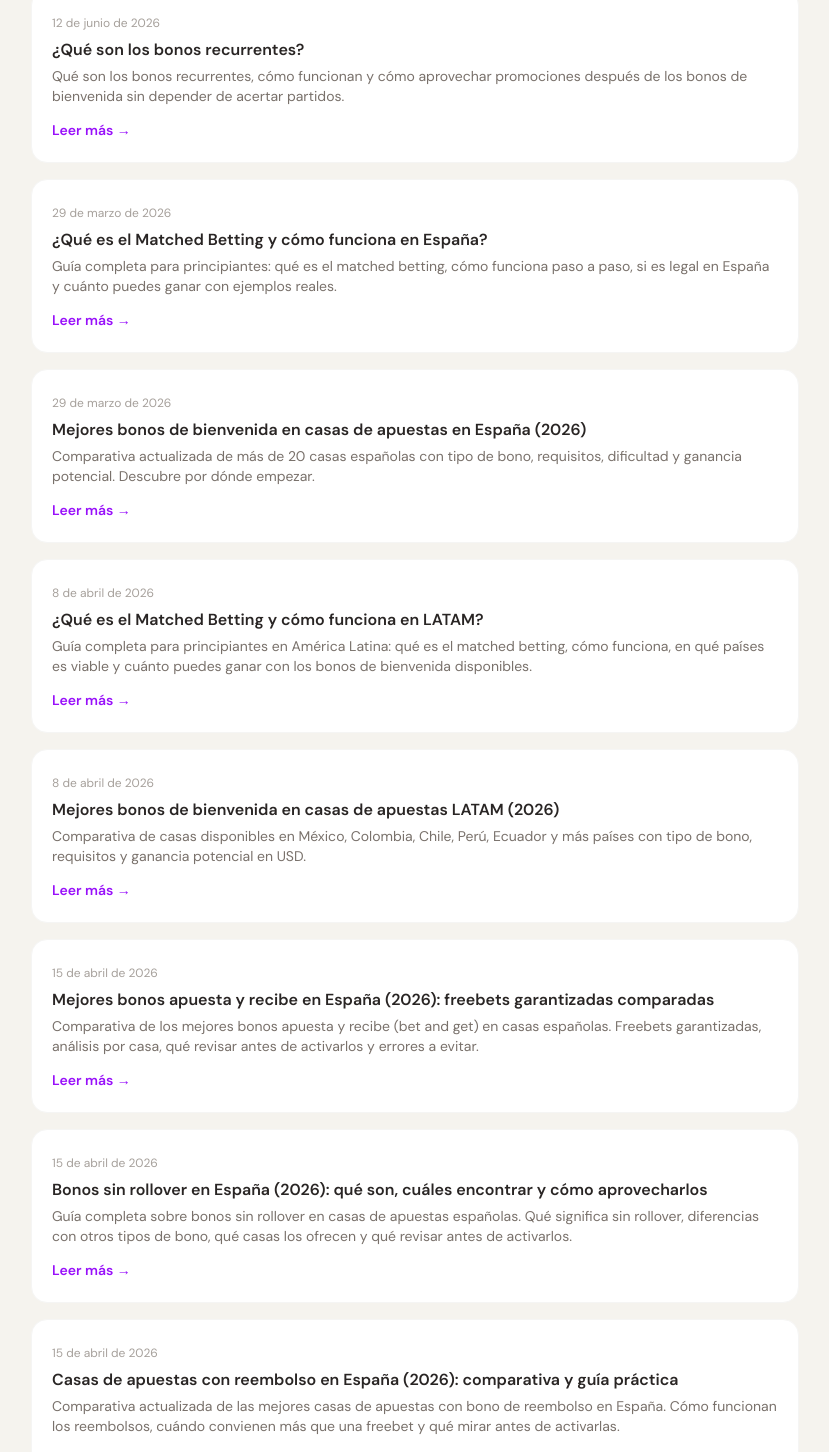
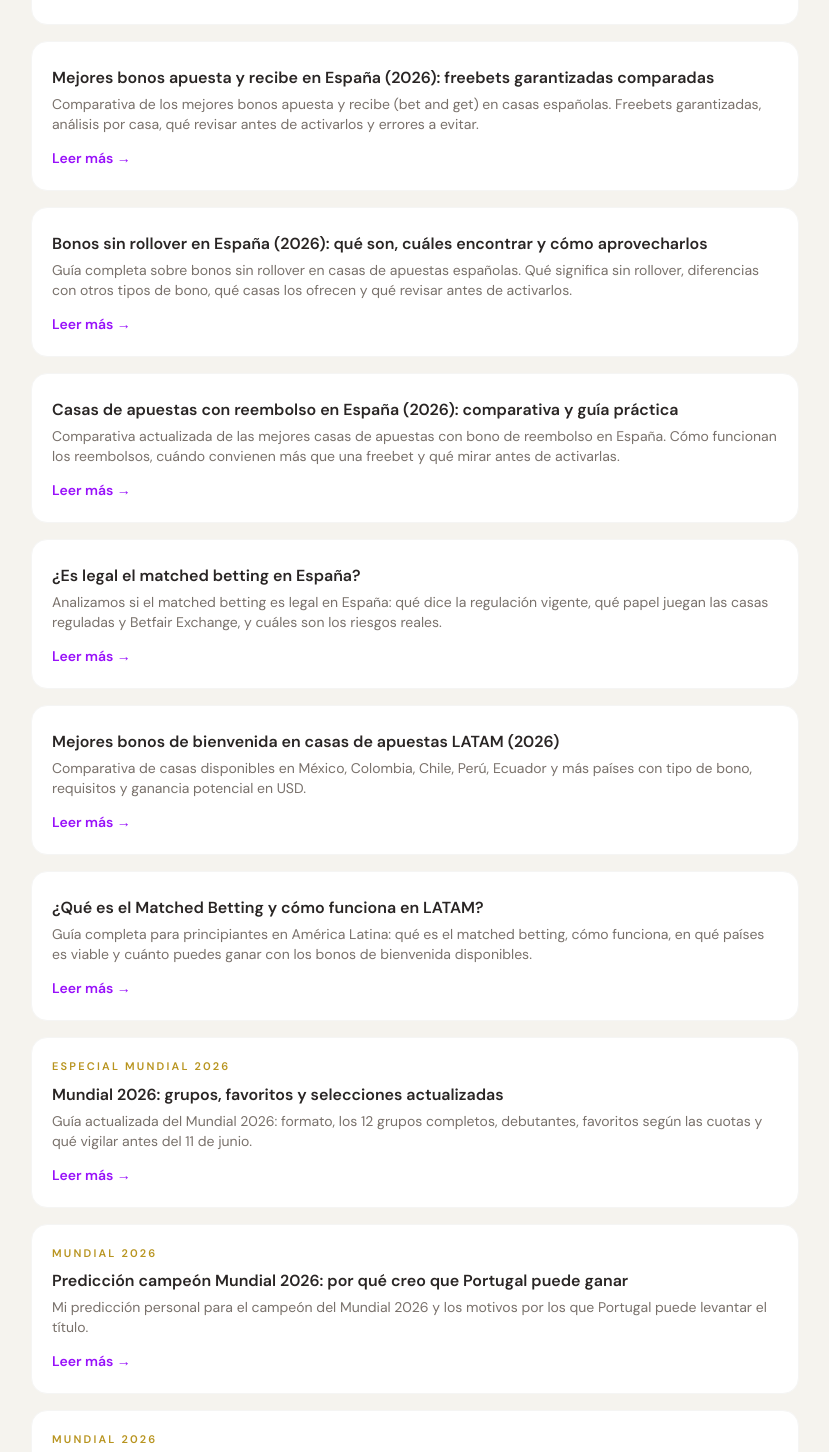
Before and after one commit to eloylt13/matched-betting-app, a Next.js app: page /blog in a window 1280 px wide. Shown: the part 820-2272 px from the top of the page, without its empty margins (225-1054 px from the left). Built offline with nearby package versions, Linux system fonts and the light colour scheme; no server answers; a web font is replaced by a local one.

Commit message:
Mejora blog como hub SEO

```diff
--- a/app/blog/bonos-sin-rollover-espana/page.tsx
+++ b/app/blog/bonos-sin-rollover-espana/page.tsx
@@ -3,9 +3,9 @@ import Link from 'next/link'
 import BlogCta from '@/components/blog/BlogCta'
 
 export const metadata: Metadata = {
-  title: 'Bonos sin rollover en España 2026: las mejores ofertas sin condiciones | IAPredictHub',
+  title: 'Bonos sin rollover en España: qué son y cómo revisarlos | IAPredictHub',
   description:
-    'Guía completa sobre bonos sin rollover en casas de apuestas españolas. Qué significa sin rollover, cómo distinguirlos de otros tipos de bono, qué casas los ofrecen y qué revisar antes de activarlos.',
+    'Guía para entender los bonos sin rollover en casas de apuestas españolas, distinguirlos de otros bonos y revisar condiciones antes de activarlos.',
 }
 
 const casasSinRollover = [
--- a/app/blog/casas-apuestas-reembolso-espana/page.tsx
+++ b/app/blog/casas-apuestas-reembolso-espana/page.tsx
@@ -2,9 +2,9 @@ import type { Metadata } from 'next'
 import Link from 'next/link'
 
 export const metadata: Metadata = {
-  title: 'Casas de Apuestas con Reembolso en España 2026 — Comparativa | IAPredictHub',
+  title: 'Casas de apuestas con reembolso en España (2026) | IAPredictHub',
   description:
-    'Comparativa actualizada de las mejores casas de apuestas con bono de reembolso en España 2026. Qué son las apuestas sin riesgo, cuándo convienen más que una freebet y qué mirar antes de activarlas.',
+    'Compara casas de apuestas con bono de reembolso en España, entiende cómo funcionan las apuestas sin riesgo y qué revisar antes de usar la calculadora.',
 }
 
 const casasReembolso = [
--- a/app/blog/mejores-bonos-apuesta-y-recibe-espana/page.tsx
+++ b/app/blog/mejores-bonos-apuesta-y-recibe-espana/page.tsx
@@ -2,9 +2,9 @@ import type { Metadata } from 'next'
 import Link from 'next/link'
 
 export const metadata: Metadata = {
-  title: 'Mejores Bonos Apuesta y Recibe en España 2026 | IAPredictHub',
+  title: 'Mejores bonos apuesta y recibe en España (2026) | IAPredictHub',
   description:
-    'Comparativa de los mejores bonos apuesta y recibe (bet and get) disponibles en España en 2026. Freebets garantizadas, casas recomendadas para principiantes y guía para aprovecharlos sin errores.',
+    'Comparativa de bonos apuesta y recibe en España: freebets garantizadas, casas recomendadas para principiantes y condiciones clave antes de activarlos.',
 }
 
 const casasApuestaYRecibe = [
--- a/app/blog/mejores-bonos-bienvenida-apuestas-espana/page.tsx
+++ b/app/blog/mejores-bonos-bienvenida-apuestas-espana/page.tsx
@@ -2,9 +2,9 @@ import type { Metadata } from 'next'
 import Link from 'next/link'
 
 export const metadata: Metadata = {
-  title: 'Mejores Bonos de Bienvenida en Casas de Apuestas España 2026 | IAPredictHub',
+  title: 'Mejores bonos de bienvenida en España (2026) | IAPredictHub',
   description:
-    'Lista actualizada de los mejores bonos de bienvenida en casas de apuestas en España 2026. Comparativa con tipo de oferta, requisitos, dificultad y ganancia potencial por casa.',
+    'Compara los mejores bonos de bienvenida de casas de apuestas en España: freebets, reembolsos, rollover, dificultad y beneficio potencial con matched betting.',
 }
 
 const bonos = [
--- a/app/blog/page.tsx
+++ b/app/blog/page.tsx
@@ -2,9 +2,9 @@ import type { Metadata } from 'next'
 import Link from 'next/link'
 
 export const metadata: Metadata = {
-  title: 'Blog de matched betting en España | Noticias, guías y análisis | IAPredictHub',
+  title: 'Guías de matched betting y bonos en España | IAPredictHub',
   description:
-    'Artículos y guías útiles sobre matched betting en España, con análisis de bonos de bienvenida, casas de apuestas y contenido complementario con referencias también para LATAM.',
+    'Aprende matched betting con guías sobre bonos de bienvenida, freebets, beneficios recurrentes, casas de apuestas, reembolsos, bonos sin rollover y calculadora de cobertura.',
 }
 
 // Lista de artículos — añadir aquí cuando se publiquen
@@ -17,6 +17,76 @@ const articulos: Array<{
   image?: string
   destacado?: boolean
 }> = [
+  {
+    slug: 'mejores-bonos-bienvenida-apuestas-espana',
+    titulo: 'Mejores bonos de bienvenida en casas de apuestas en España (2026)',
+    fecha: '29 de marzo de 2026',
+    descripcion:
+      'Comparativa actualizada de más de 20 casas españolas con tipo de bono, requisitos, dificultad y ganancia potencial. Descubre por dónde empezar.',
+  },
+  {
+    slug: 'que-es-matched-betting-espana',
+    titulo: '¿Qué es el Matched Betting y cómo funciona en España?',
+    fecha: '29 de marzo de 2026',
+    descripcion:
+      'Guía completa para principiantes: qué es el matched betting, cómo funciona paso a paso, si es legal en España y cuánto puedes ganar con ejemplos reales.',
+  },
+  {
+    slug: 'que-son-los-bonos-recurrentes',
+    titulo: '¿Qué son los bonos recurrentes?',
+    fecha: '12 de junio de 2026',
+    descripcion:
+      'Qué son los bonos recurrentes, cómo funcionan y cómo aprovechar promociones después de los bonos de bienvenida sin depender de acertar partidos.',
+  },
+  {
+    slug: 'que-es-una-freebet',
+    titulo: '¿Qué es una freebet y cómo convertirla en dinero real?',
+    fecha: '15 de abril de 2026',
+    descripcion:
+      'Aprende qué es una freebet, los tipos más comunes (stake devuelto y stake no devuelto) y cómo convertirla en dinero real con la técnica del matched betting paso a paso.',
+  },
+  {
+    slug: 'mejores-bonos-apuesta-y-recibe-espana',
+    titulo: 'Mejores bonos apuesta y recibe en España (2026): freebets garantizadas comparadas',
+    fecha: '15 de abril de 2026',
+    descripcion:
+      'Comparativa de los mejores bonos apuesta y recibe (bet and get) en casas españolas. Freebets garantizadas, análisis por casa, qué revisar antes de activarlos y errores a evitar.',
+  },
+  {
+    slug: 'bonos-sin-rollover-espana',
+    titulo: 'Bonos sin rollover en España (2026): qué son, cuáles encontrar y cómo aprovecharlos',
+    fecha: '15 de abril de 2026',
+    descripcion:
+      'Guía completa sobre bonos sin rollover en casas de apuestas españolas. Qué significa sin rollover, diferencias con otros tipos de bono, qué casas los ofrecen y qué revisar antes de activarlos.',
+  },
+  {
+    slug: 'casas-apuestas-reembolso-espana',
+    titulo: 'Casas de apuestas con reembolso en España (2026): comparativa y guía práctica',
+    fecha: '15 de abril de 2026',
+    descripcion:
+      'Comparativa actualizada de las mejores casas de apuestas con bono de reembolso en España. Cómo funcionan los reembolsos, cuándo convienen más que una freebet y qué mirar antes de activarlas.',
+  },
+  {
+    slug: 'es-legal-matched-betting-espana',
+    titulo: '¿Es legal el matched betting en España?',
+    fecha: '15 de abril de 2026',
+    descripcion:
+      'Analizamos si el matched betting es legal en España: qué dice la regulación vigente, qué papel juegan las casas reguladas y Betfair Exchange, y cuáles son los riesgos reales.',
+  },
+  {
+    slug: 'mejores-bonos-bienvenida-latam',
+    titulo: 'Mejores bonos de bienvenida en casas de apuestas LATAM (2026)',
+    fecha: '8 de abril de 2026',
+    descripcion:
+      'Comparativa de casas disponibles en México, Colombia, Chile, Perú, Ecuador y más países con tipo de bono, requisitos y ganancia potencial en USD.',
+  },
+  {
+    slug: 'que-es-matched-betting-latam',
+    titulo: '¿Qué es el Matched Betting y cómo funciona en LATAM?',
+    fecha: '8 de abril de 2026',
+    descripcion:
+      'Guía completa para principiantes en América Latina: qué es el matched betting, cómo funciona, en qué países es viable y cuánto puedes ganar con los bonos de bienvenida disponibles.',
+  },
   {
     slug: 'mundial-2026',
     titulo: 'Mundial 2026: grupos, favoritos y selecciones actualizadas',
@@ -44,76 +114,6 @@ const articulos: Array<{
     categoria: 'Mundial 2026',
     image: '/blog/prediccion-mejor-jugador-mundial-2026/vitinha-mundial-2026.webp',
     destacado: true,
-  },
-  {
-    slug: 'que-son-los-bonos-recurrentes',
-    titulo: '¿Qué son los bonos recurrentes?',
-    fecha: '12 de junio de 2026',
-    descripcion:
-      'Qué son los bonos recurrentes, cómo funcionan y cómo aprovechar promociones después de los bonos de bienvenida sin depender de acertar partidos.',
-  },
-  {
-    slug: 'que-es-matched-betting-espana',
-    titulo: '¿Qué es el Matched Betting y cómo funciona en España?',
-    fecha: '29 de marzo de 2026',
-    descripcion:
-      'Guía completa para principiantes: qué es el matched betting, cómo funciona paso a paso, si es legal en España y cuánto puedes ganar con ejemplos reales.',
-  },
-  {
-    slug: 'mejores-bonos-bienvenida-apuestas-espana',
-    titulo: 'Mejores bonos de bienvenida en casas de apuestas en España (2026)',
-    fecha: '29 de marzo de 2026',
-    descripcion:
-      'Comparativa actualizada de más de 20 casas españolas con tipo de bono, requisitos, dificultad y ganancia potencial. Descubre por dónde empezar.',
-  },
-  {
-    slug: 'que-es-matched-betting-latam',
-    titulo: '¿Qué es el Matched Betting y cómo funciona en LATAM?',
-    fecha: '8 de abril de 2026',
-    descripcion:
-      'Guía completa para principiantes en América Latina: qué es el matched betting, cómo funciona, en qué países es viable y cuánto puedes ganar con los bonos de bienvenida disponibles.',
-  },
-  {
-    slug: 'mejores-bonos-bienvenida-latam',
-    titulo: 'Mejores bonos de bienvenida en casas de apuestas LATAM (2026)',
-    fecha: '8 de abril de 2026',
-    descripcion:
-      'Comparativa de casas disponibles en México, Colombia, Chile, Perú, Ecuador y más países con tipo de bono, requisitos y ganancia potencial en USD.',
-  },
-  {
-    slug: 'mejores-bonos-apuesta-y-recibe-espana',
-    titulo: 'Mejores bonos apuesta y recibe en España (2026): freebets garantizadas comparadas',
-    fecha: '15 de abril de 2026',
-    descripcion:
-      'Comparativa de los mejores bonos apuesta y recibe (bet and get) en casas españolas. Freebets garantizadas, análisis por casa, qué revisar antes de activarlos y errores a evitar.',
-  },
-  {
-    slug: 'bonos-sin-rollover-espana',
-    titulo: 'Bonos sin rollover en España (2026): qué son, cuáles encontrar y cómo aprovecharlos',
-    fecha: '15 de abril de 2026',
-    descripcion:
-      'Guía completa sobre bonos sin rollover en casas de apuestas españolas. Qué significa sin rollover, diferencias con otros tipos de bono, qué casas los ofrecen y qué revisar antes de activarlos.',
-  },
-  {
-    slug: 'casas-apuestas-reembolso-espana',
-    titulo: 'Casas de apuestas con reembolso en España (2026): comparativa y guía práctica',
-    fecha: '15 de abril de 2026',
-    descripcion:
-      'Comparativa actualizada de las mejores casas de apuestas con bono de reembolso en España. Cómo funcionan los reembolsos, cuándo convienen más que una freebet y qué mirar antes de activarlas.',
-  },
-  {
-    slug: 'que-es-una-freebet',
-    titulo: '¿Qué es una freebet y cómo convertirla en dinero real?',
-    fecha: '15 de abril de 2026',
-    descripcion:
-      'Aprende qué es una freebet, los tipos más comunes (stake devuelto y stake no devuelto) y cómo convertirla en dinero real con la técnica del matched betting paso a paso.',
-  },
-  {
-    slug: 'es-legal-matched-betting-espana',
-    titulo: '¿Es legal el matched betting en España?',
-    fecha: '15 de abril de 2026',
-    descripcion:
-      'Analizamos si el matched betting es legal en España: qué dice la regulación vigente, qué papel juegan las casas reguladas y Betfair Exchange, y cuáles son los riesgos reales.',
   },
 ]
 
@@ -145,14 +145,11 @@ export default function BlogPage() {
         </div>
       ) : (
         <ul className="flex flex-col gap-4">
-          {[...articulos]
-            .sort((a, b) => Number(Boolean(b.destacado)) - Number(Boolean(a.destacado)))
-            .map((art) => (
+          {articulos.map((art) => (
             <li
               key={art.slug}
               className="bg-white rounded-2xl border border-stone-100 hover:border-purple-200 hover:shadow-lg transition-all p-5"
             >
-              <time className="text-xs text-stone-400">{art.fecha}</time>
               {art.destacado ? (
                 <p className="text-[11px] font-semibold uppercase tracking-[0.2em] text-[#B8941F] mb-2">
                   {art.categoria?.toUpperCase() ?? 'ESPECIAL MUNDIAL 2026'}
--- a/app/blog/que-es-matched-betting-espana/page.tsx
+++ b/app/blog/que-es-matched-betting-espana/page.tsx
@@ -2,9 +2,9 @@ import type { Metadata } from 'next'
 import Link from 'next/link'
 
 export const metadata: Metadata = {
-  title: '¿Qué es el Matched Betting? Guía para España 2026 | IAPredictHub',
+  title: 'Matched betting en España: qué es y cómo empezar | IAPredictHub',
   description:
-    'Aprende qué es el matched betting, cómo funciona en España, si es legal y cuánto puedes ganar. Guía completa para principiantes con ejemplos reales paso a paso.',
+    'Aprende qué es el matched betting en España, cómo funciona con bonos de bienvenida, qué herramientas necesitas y qué riesgos revisar antes de empezar.',
 }
 
 export default function QueEsMatchedBettingPage() {
--- a/app/blog/que-es-una-freebet/page.tsx
+++ b/app/blog/que-es-una-freebet/page.tsx
@@ -3,9 +3,9 @@ import Link from 'next/link'
 import BlogCta from "@/components/blog/BlogCta"
 
 export const metadata: Metadata = {
-  title: '¿Qué es una freebet y cómo convertirla? Guía práctica | IAPredictHub',
+  title: 'Freebet: qué es y cómo convertirla con matched betting | IAPredictHub',
   description:
-    'Aprende qué es una freebet, los tipos más comunes (stake devuelto y stake no devuelto) y cómo convertirla en dinero real con la técnica del matched betting paso a paso.',
+    'Aprende qué es una freebet, la diferencia entre SNR y SR, y cómo convertir una apuesta gratis en saldo real usando calculadora y cobertura.',
 }
 
 export default function QueEsUnaFreebetPage() {
--- a/app/blog/que-son-los-bonos-recurrentes/page.tsx
+++ b/app/blog/que-son-los-bonos-recurrentes/page.tsx
@@ -2,9 +2,9 @@ import type { Metadata } from 'next'
 import Link from 'next/link'
 
 export const metadata: Metadata = {
-  title: '¿Qué son los bonos recurrentes? Guía matched betting | IAPredictHub',
+  title: 'Bonos recurrentes: cómo evaluar promociones | IAPredictHub',
   description:
-    'Descubre qué son los bonos recurrentes, cómo funcionan y cómo aprovechar promociones de casas de apuestas con matched betting sin depender de acertar el resultado.',
+    'Descubre qué son los bonos recurrentes, cómo revisar freebets, reembolsos y promociones posteriores al registro, y cómo calcular si compensan.',
 }
 
 export default function QueSonLosBonosRecurrentesPage() {
--- a/content/guias/casas/pokerstars.mdx
+++ b/content/guias/casas/pokerstars.mdx
@@ -1,6 +1,6 @@
 ---
-title: "PokerStars Sports: cómo aprovechar su bono de bienvenida"
-descripcion: "Guía paso a paso para convertir el bono de PokerStars Sports con ayuda de la calculadora."
+title: "Bono PokerStars Sports: cómo aprovecharlo con matched betting"
+descripcion: "Guía paso a paso para revisar el bono de PokerStars Sports, cubrir el reembolso y convertir sus freebets con la calculadora."
 categoria: "casas"
 orden: 30
 emoji: "🎯"
```
